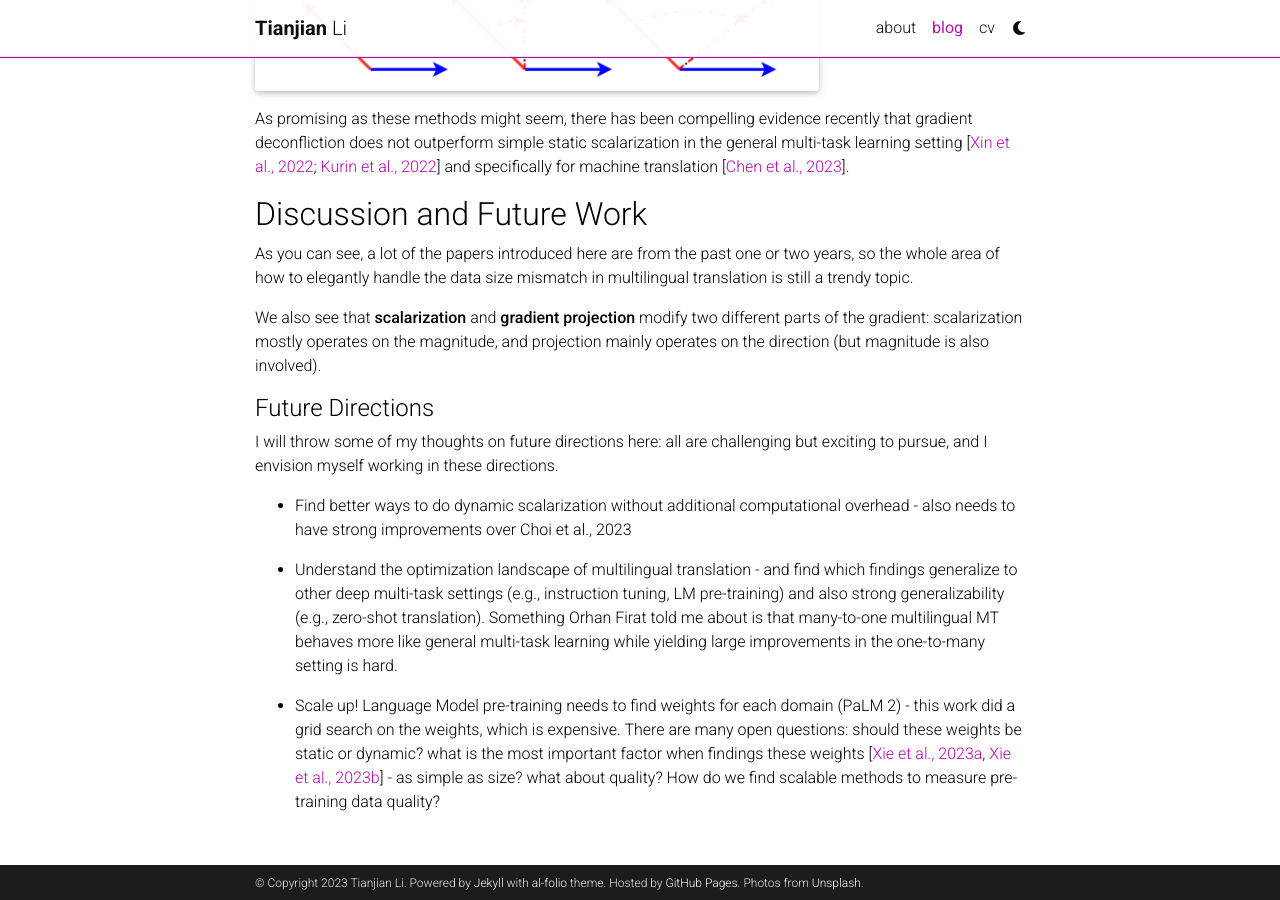
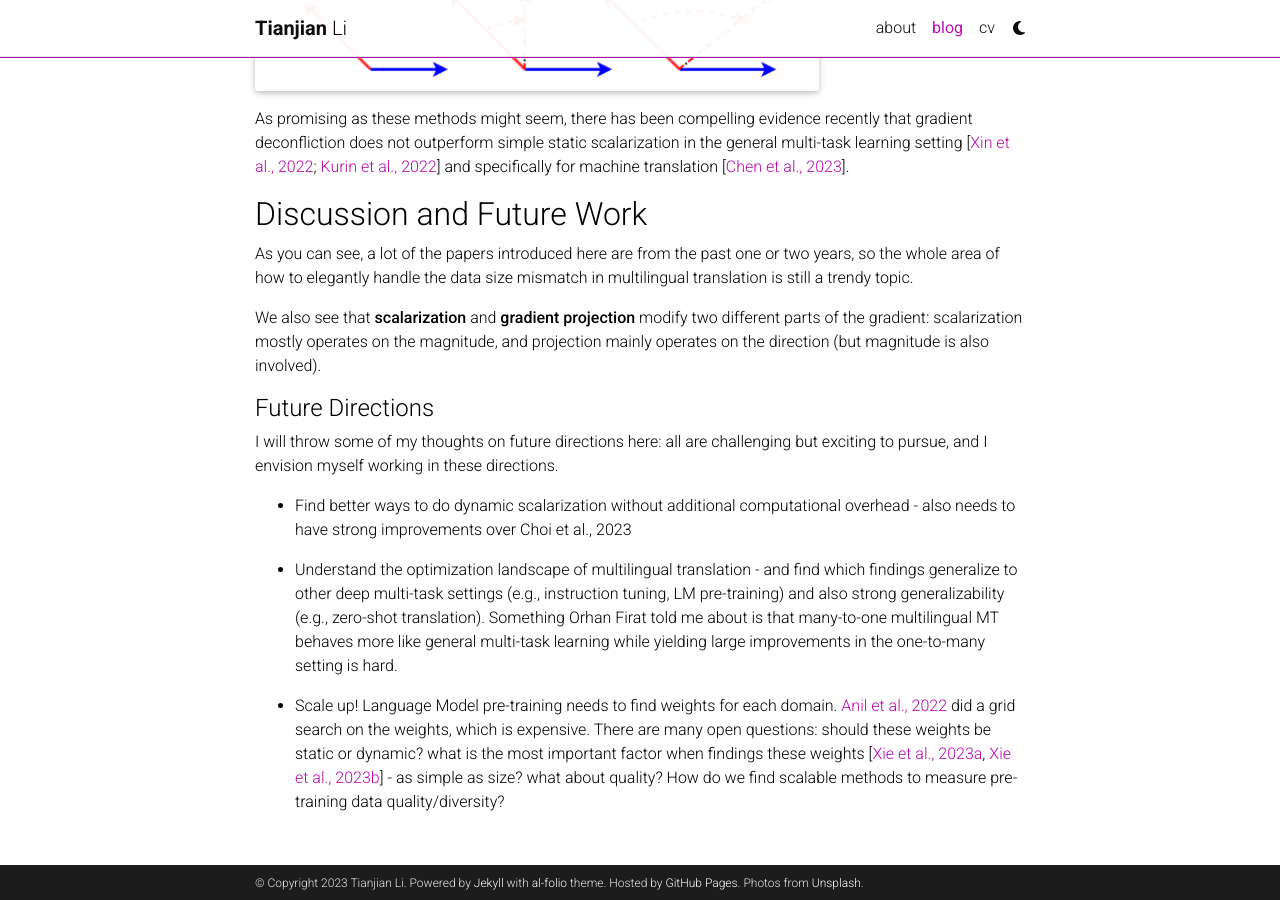
Before and after one commit to tianjianl/tianjianl.github.io, a Jekyll site: the page built from _posts/2023-11-08-mnmt.md, in a window 1280 px wide and 900 px high, scrolled down 5270 px. Built offline with Jekyll 4.4.1, drawn with Linux system fonts in a browser that asks for light colours; full-size pictures stand in for the smaller copies a plugin makes; comment, search, counter and statistics services are not loaded; a style sheet for code colours, icons or effects is not loaded; some of the changed text lies outside the part shown.

Commit message:
added blogpost

```diff
--- a/_posts/2023-11-08-mnmt.md
+++ b/_posts/2023-11-08-mnmt.md
@@ -54,7 +54,7 @@
 \mathcal{L}_\text{MMT}(\theta) = \sum_{i=1}^N w_i \mathcal{L}_{s_i, t_i}(\theta)
 $$
 
-Although the equivalency of tuning the temperature $\tau$ and tuning the weights $w_i$ have not been thoroughly established, in this blog post, I will use **sampling ratio** and **task weights** interchangeably and introduce some of the latest advances in how to find fantastic weights that achieves good performance.
+Although the equivalency of tuning the temperature $$\tau$$ and tuning the weights $$w_i$$ have not been thoroughly established, in this blog post, I will use **sampling ratio** and **task weights** interchangeably and introduce some of the latest advances in how to find fantastic weights that achieves good performance.
 
 #### Static Weights
 
@@ -138,4 +138,4 @@
 
 - Understand the optimization landscape of multilingual translation - and find which findings generalize to other deep multi-task settings (e.g., instruction tuning, LM pre-training) and also strong generalizability (e.g., zero-shot translation). Something Orhan Firat told me about is that many-to-one multilingual MT behaves more like general multi-task learning while yielding large improvements in the one-to-many setting is hard.
 
-- Scale up! Language Model pre-training needs to find weights for each domain (PaLM 2) - this work did a grid search on the weights, which is expensive. There are many open questions: should these weights be static or dynamic? what is the most important factor when findings these weights [[Xie et al., 2023a](https://arxiv.org/abs/2302.03169), [Xie et al., 2023b](https://arxiv.org/abs/2305.10429)] - as simple as size? what about quality? How do we find scalable methods to measure pre-training data quality?
+- Scale up! Language Model pre-training needs to find weights for each domain. [Anil et al., 2022](https://arxiv.org/abs/2305.10403) did a grid search on the weights, which is expensive. There are many open questions: should these weights be static or dynamic? what is the most important factor when findings these weights [[Xie et al., 2023a](https://arxiv.org/abs/2302.03169), [Xie et al., 2023b](https://arxiv.org/abs/2305.10429)] - as simple as size? what about quality? How do we find scalable methods to measure pre-training data quality/diversity?
```
